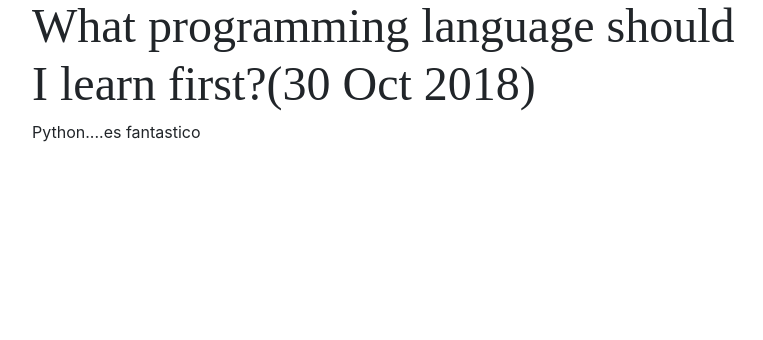
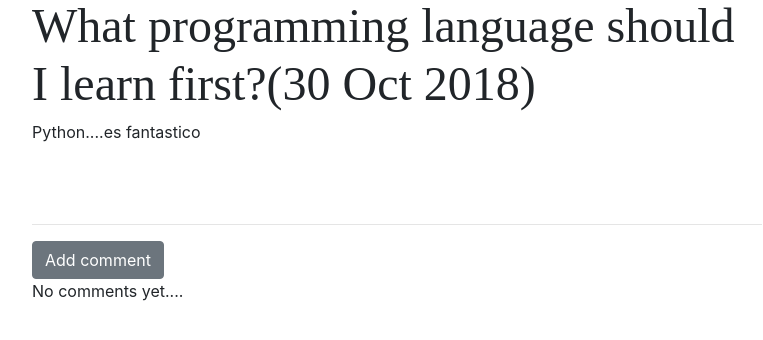
Before and after one commit to LeoSriram/leo_django_site, a Django app: page /post/1/ in a window 1280 px wide. Shown: the part 118-458 px from the top of the page, without its empty margins (23-786 px from the left). Run offline with Django 3.2, Linux system fonts and the light colour scheme; data comes from the database, SQL or seed files in the repository; both versions use the stored data as it was after the commit; some libraries are stand-ins or nearby versions.

Commit message:
Add feature to comment on blog posts

```diff
--- a/blog/admin.py
+++ b/blog/admin.py
@@ -1,5 +1,6 @@
 from django.contrib import admin
-from .models import Post
+from .models import Post, Comment
 # Register your models here.
 
 admin.site.register(Post)
+admin.site.register(Comment)
--- a/blog/models.py
+++ b/blog/models.py
@@ -17,3 +17,14 @@
 
     def __str__(self):
         return self.title
+
+class Comment(models.Model):
+    post = models.ForeignKey('blog.Post', on_delete=models.CASCADE, related_name='comments')
+    author = models.CharField(max_length=200)
+    text = models.TextField()
+    created_date = models.DateTimeField(default=timezone.now)
+
+    # create a string representation
+
+    def __str__(self):
+        return self.text
--- a/blog/static/css/blog.css
+++ b/blog/static/css/blog.css
@@ -45,3 +45,7 @@
     font-size: 26pt;
     margin-right: 20px;
 }
+
+.comment{
+    margin: 20px 0px 20px 20px;
+}
--- a/blog/templates/blog/post_detail.html
+++ b/blog/templates/blog/post_detail.html
@@ -20,4 +20,19 @@
         <h1>{{ post.title }}</h1>
         <p>{{ post.text|linebreaksbr }}</p>
     </div>
+
+    <hr>
+    <a href="{% url 'add_comment_to_post' pk=post.pk %}" class="btn btn-secondary">Add comment</a>
+    {% for comment in post.comments.all %}
+        <div class="comment">
+            <div class="date">
+                {{ comment.created_date }}
+            </div>
+            <strong>{{ comment.author }}</strong>
+            <p>{{ comment.text }}</p>
+        </div>
+
+        {% empty %}
+            <p>No comments yet....</p>
+    {% endfor %}
 {% endblock %}
--- a/blog/urls.py
+++ b/blog/urls.py
@@ -26,4 +26,8 @@
     # 127.0.0.1:8000/post/2/publish --> local
     # mydjangosite.com/post/2/publish --> online
     path('post/<int:pk>/publish/', views.post_publish, name='post_publish'),
+
+    # 127.0.0.1:8000/post/2/comment--> local
+    # mydjangosite.com/post/2/comment --> online
+    path('post/<int:pk>/comment/', views.add_comment_to_post, name='add_comment_to_post'),
 ]
--- a/blog/views.py
+++ b/blog/views.py
@@ -2,7 +2,7 @@
 from django.shortcuts import render, get_object_or_404, redirect
 from django.utils import timezone
 
-from .forms import PostForm
+from .forms import PostForm, CommentForm
 from .models import Post
 # Create your views here.
 def post_list(request):
@@ -55,3 +55,17 @@
     post = get_object_or_404(Post, pk=pk)
     post.publish()
     return redirect('post_detail', pk=pk)
+
+def add_comment_to_post(request, pk):
+    post = get_object_or_404(Post, pk=pk)
+    if request.method == 'Post':
+        form = CommentForm(request.POST)
+        if form.is_valid():
+            comment = form.save(commit=False)
+            comment.author = request.user
+            comment.post = post
+            comment.save()
+        return redirect('post_detail', pk=post.pk)
+    else:
+        form = CommentForm()
+    return render(request, 'blog/add_comment_to_post.html', {'form': form})
```
Also changed, not shown: blog/forms.py (+6 -1 lines), blog/templates/blog/add_comment_to_post.html (added, +10 -0 lines), blog/migrations/0002_comment.py (added), db.sqlite3.
